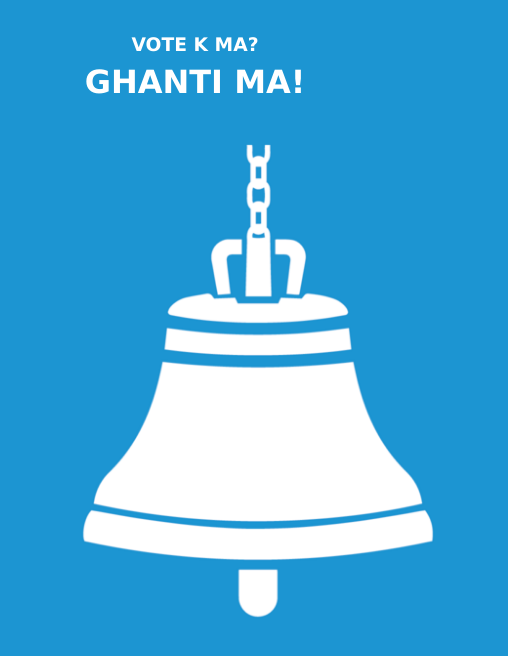
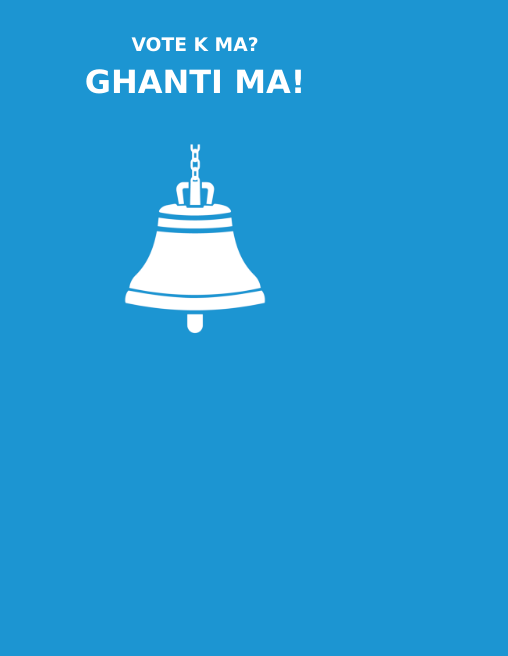
Before and after one commit to Justucodes/np, a plain HTML site: page index.html in a window 390 px wide. Shown: the whole page, 508 px wide, since content can reach past the window. Drawn offline with Linux system fonts and the light colour scheme.

Commit message:
index.html

```diff
--- a/index.html
+++ b/index.html
@@ -1174,6 +1174,10 @@
         body{
             line-height: 16px;
         }
+        @media screen and (max-width: 500px) {
+            .sound-image{
+                width : 200px;
+}
     </style>
 </head>
 <body >
```
